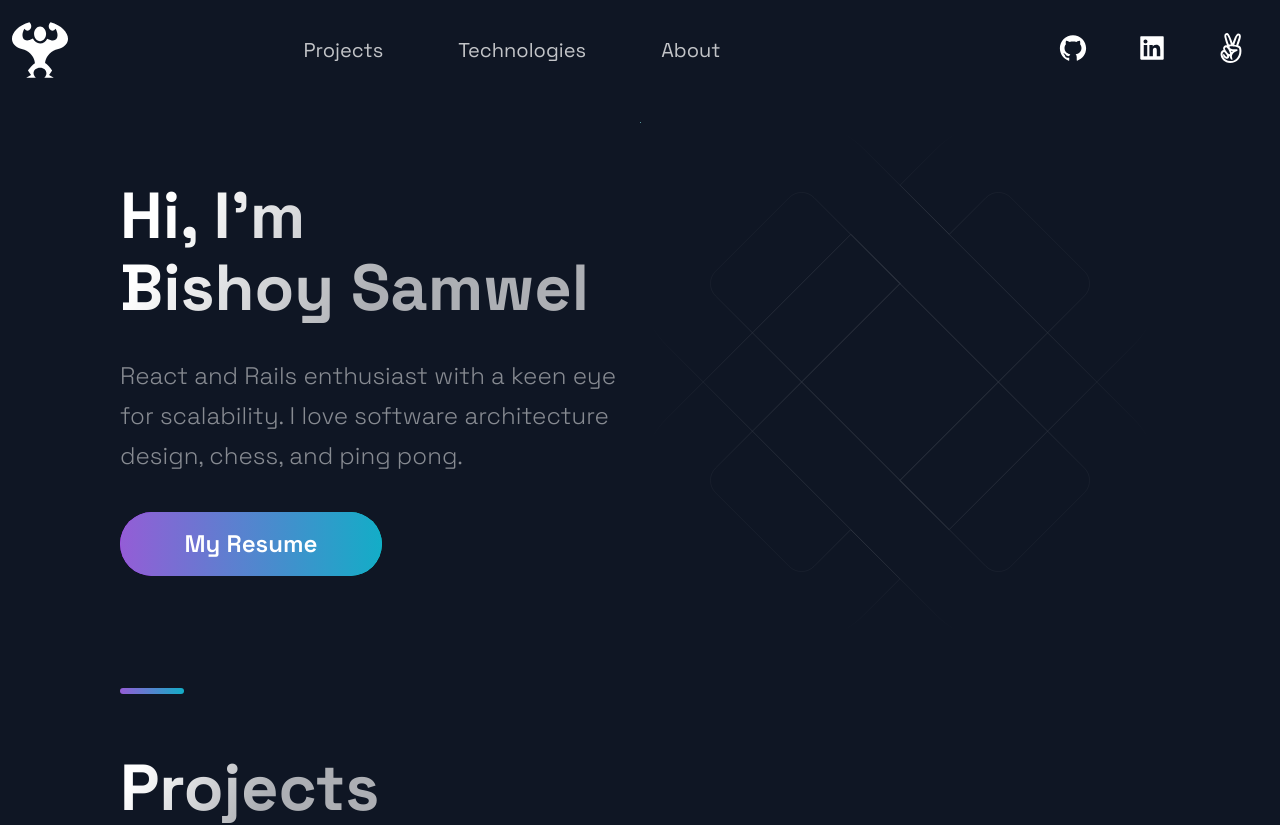
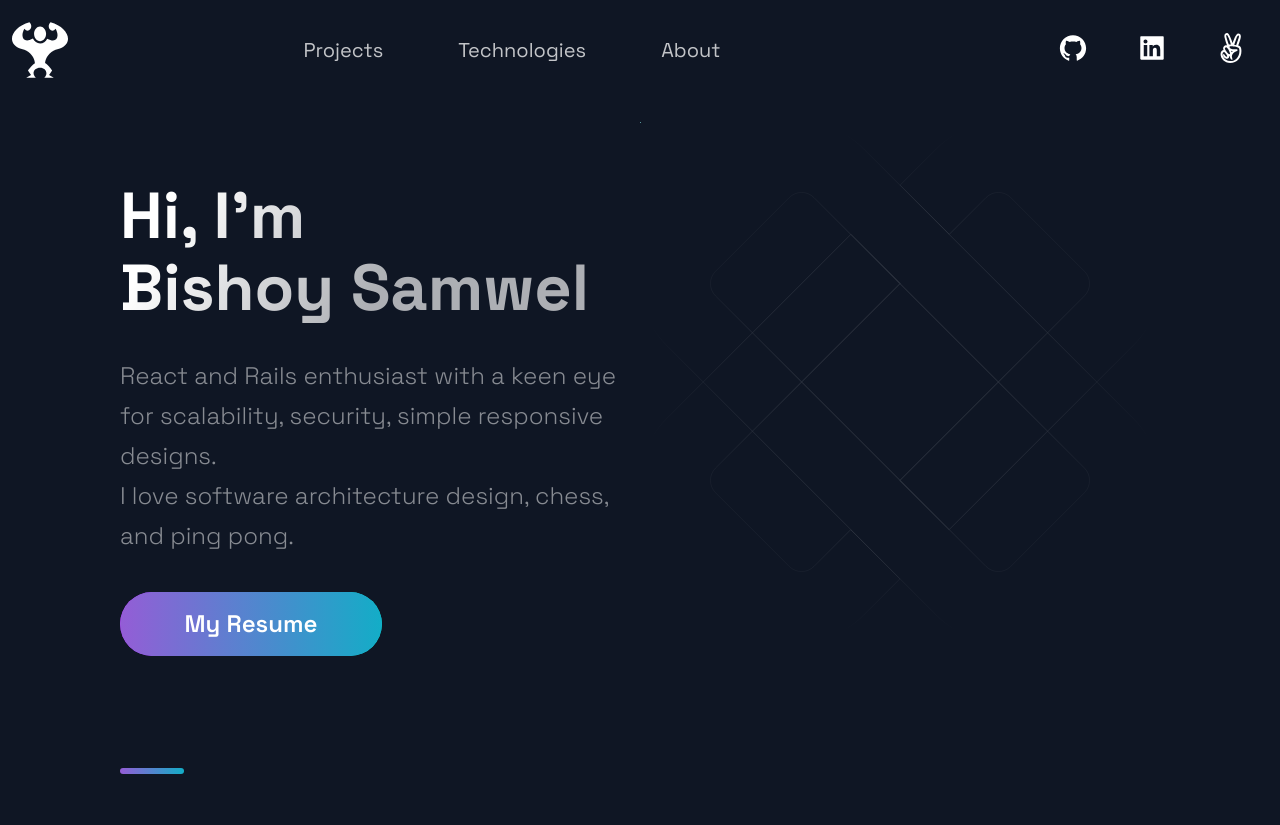
Before and after one commit to Bishoy-Samwel/portfolio, a Next.js app: page / in a window 1280 px wide. Shown: the top 825 px of the page. Built offline with nearby package versions, Linux system fonts and the light colour scheme.

Commit message:
Modify Hero Section

```diff
--- a/src/components/Hero/Hero.js
+++ b/src/components/Hero/Hero.js
@@ -12,7 +12,8 @@ const Hero = (props) => (
         Bishoy Samwel
       </SectionTitle>
       <SectionText>
-        React and Rails enthusiast with a keen eye for scalability.
+        React and Rails enthusiast with a keen eye for scalability, security, simple responsive designs.
+        <br />
         I love software architecture design, chess, and ping pong.
       </SectionText>
       <Button onClick={() => window.location = 'https://drive.google.com/file/d/1kKOqsEJSorDesm8WFC0EBIF_GLEK2844/view?usp=sharing'}>
```
